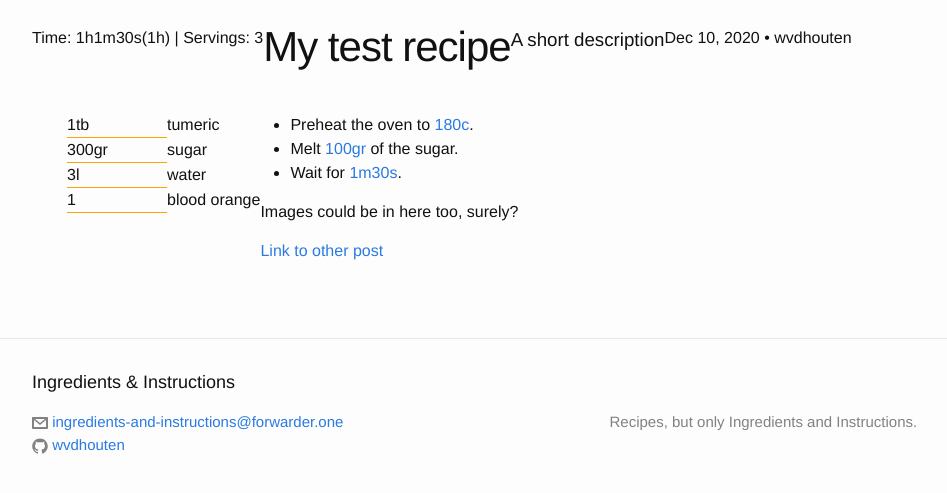
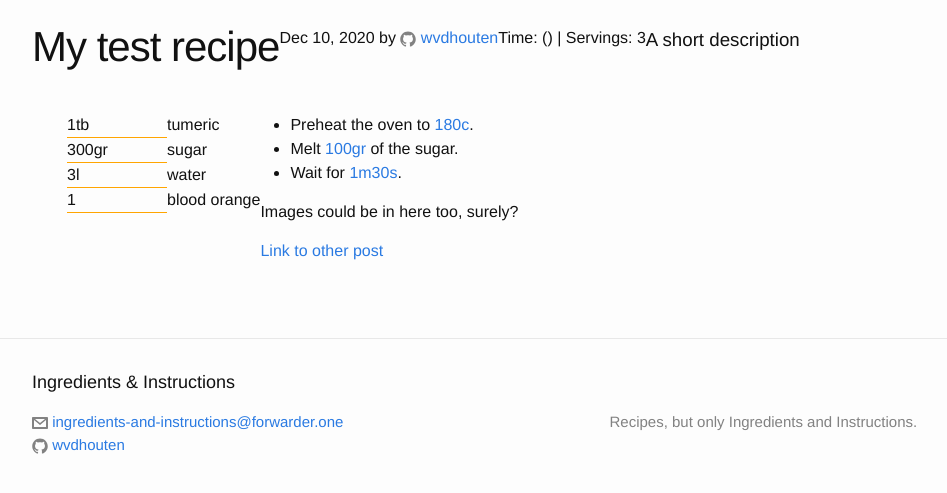
Before and after one commit to wvdhouten/ingredients-and-instructions, a Jekyll site: the page built from _posts/2020-12-10-my-test-recipe.md, in a window 1280 px wide, cut to the strip 104-597 px from the top of the page. Shown: the whole strip, without its empty margins (38-985 px from the left). Built offline with Jekyll 4.4.1, drawn with Linux system fonts in a browser that asks for light colours.

Commit message:
recipe layout update

```diff
--- a/_layouts/recipe.html
+++ b/_layouts/recipe.html
@@ -4,10 +4,17 @@
 <div class="recipe">
   <header class="recipe-header">
     <div class="wrapper">
+      <h1 class="recipe-title">{{ page.title }}</h1>
+      <p class="recipe-meta">{{ page.date | date: "%b %-d, %Y" }} by {% if page.author %}<a href="https://github.com/{{ page.author }}">
+        <span class="icon  icon--github">
+          <svg viewBox="0 0 16 16">
+            <path fill="#828282" d="M7.999,0.431c-4.285,0-7.76,3.474-7.76,7.761 c0,3.428,2.223,6.337,5.307,7.363c0.388,0.071,0.53-0.168,0.53-0.374c0-0.184-0.007-0.672-0.01-1.32 c-2.159,0.469-2.614-1.04-2.614-1.04c-0.353-0.896-0.862-1.135-0.862-1.135c-0.705-0.481,0.053-0.472,0.053-0.472 c0.779,0.055,1.189,0.8,1.189,0.8c0.692,1.186,1.816,0.843,2.258,0.645c0.071-0.502,0.271-0.843,0.493-1.037 C4.86,11.425,3.049,10.76,3.049,7.786c0-0.847,0.302-1.54,0.799-2.082C3.768,5.507,3.501,4.718,3.924,3.65 c0,0,0.652-0.209,2.134,0.796C6.677,4.273,7.34,4.187,8,4.184c0.659,0.003,1.323,0.089,1.943,0.261 c1.482-1.004,2.132-0.796,2.132-0.796c0.423,1.068,0.157,1.857,0.077,2.054c0.497,0.542,0.798,1.235,0.798,2.082 c0,2.981-1.814,3.637-3.543,3.829c0.279,0.24,0.527,0.713,0.527,1.437c0,1.037-0.01,1.874-0.01,2.129 c0,0.208,0.14,0.449,0.534,0.373c3.081-1.028,5.302-3.935,5.302-7.362C15.76,3.906,12.285,0.431,7.999,0.431z"/>
+          </svg>
+        </span>
+        <span class="username">{{ page.author }}</span>
+      </a>{% endif %}</p>
       <div><span>Time: {{ page.time }}({{ page.activeTime }})</span> | <span>Servings: {{ page.servings }}</span></div>
-      <h1 class="recipe-title">{{ page.title }}</h1>
       <h3 class="recipe-description">{{ page.description }}</h3>
-      <p class="recipe-meta">{{ page.date | date: "%b %-d, %Y" }}{% if page.author %} • {{ page.author }}{% endif %}</p>
     </div>
   </header>
   <article class="recipe-content wrapper">
```
Also changed, not shown: _posts/2020-12-10-my-test-recipe.md (+4 -3 lines).
